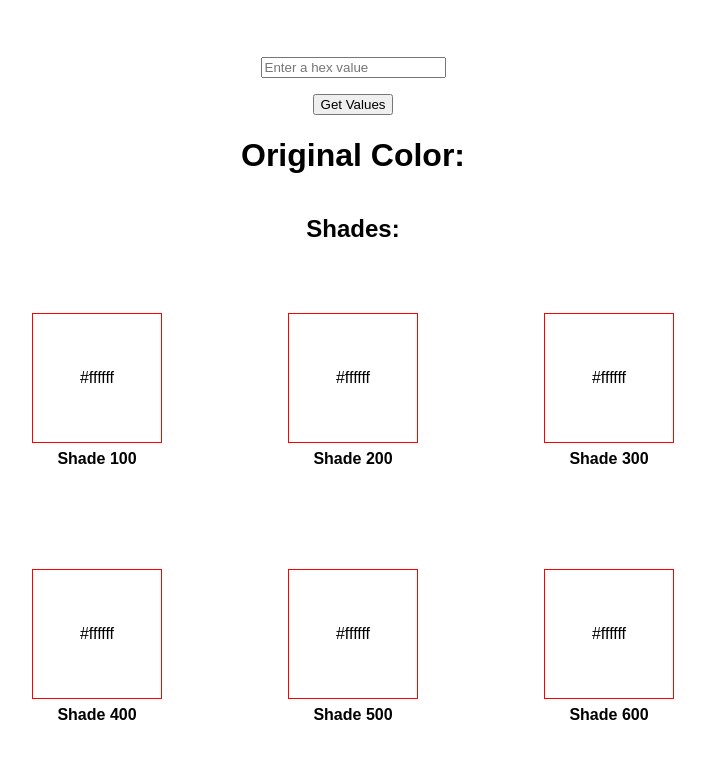
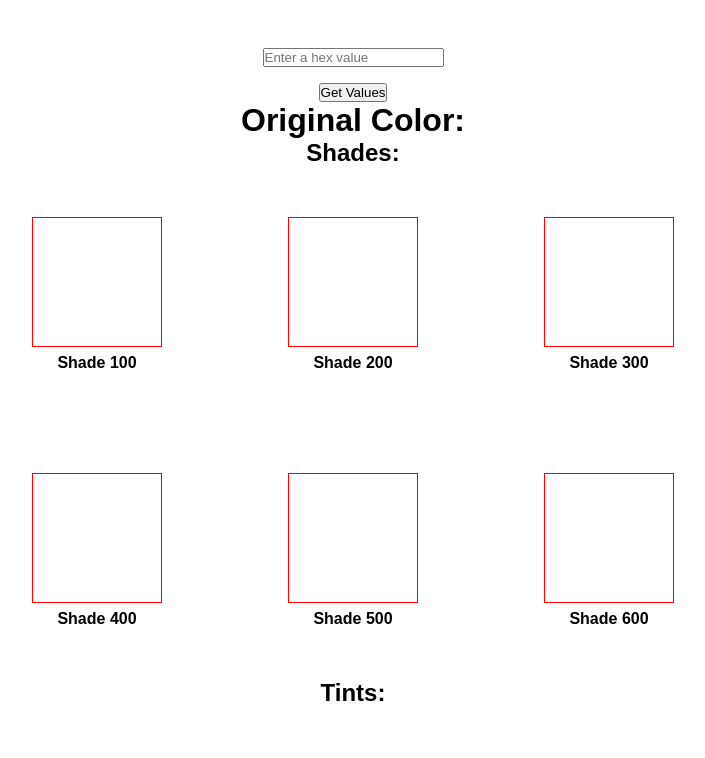
Before and after one commit to LukaWoodson/color_scheme_generator, a React (Create React App) app: page / in a window 1280 px wide. Shown: the top 758 px of the page, without its empty margins (287-992 px from the left). Built offline with nearby package versions, Linux system fonts and the light colour scheme.

Commit message:
Add shades palette

```diff
--- a/src/colors/colors.js
+++ b/src/colors/colors.js
@@ -1,3 +1,134 @@
+// import React, { useRef, useState } from "react";
+// import tinycolor from "tinycolor2";
+// import {
+//   CardWrapper,
+//   ColorCard,
+//   ShadesWrapper,
+//   TextBox,
+//   Wrapper,
+// } from "./styles";
+//
+// function ColorsComponent() {
+//   const inputColorRef = useRef(null);
+//   const [colors, setColors] = useState({
+//     inputColor: "",
+//     textColor: "",
+//     shades: {
+//       100: "",
+//       200: "",
+//       300: "",
+//       400: "",
+//       500: "",
+//       600: "",
+//     },
+//     tints: {
+//       100: "",
+//       200: "",
+//       300: "",
+//       400: "",
+//       500: "",
+//       600: "",
+//     },
+//     triad: {
+//       100: "",
+//       200: "",
+//       300: "",
+//     },
+//     tetrad: {
+//       100: "",
+//       200: "",
+//       300: "",
+//       400: "",
+//     },
+//     monochromatic: {
+//       100: "",
+//       200: "",
+//       300: "",
+//       400: "",
+//       500: "",
+//       600: "",
+//     },
+//     analogous: {
+//       100: "",
+//       200: "",
+//       300: "",
+//       400: "",
+//       500: "",
+//       600: "",
+//     },
+//     splitComp: {
+//       100: "",
+//       200: "",
+//       300: "",
+//     },
+//   });
+//
+//   const handleColorChange = () => {
+//     // NOTE: update colors from input here
+//     setColors({
+//       ...colors,
+//       inputColor: "#" + tinycolor(inputColorRef.current.value).toHex(),
+//       textColor: tinycolor(inputColorRef.current.value.toString())?.isDark()
+//         ? "#ffffff"
+//         : "#000000",
+//       // NOTE: write methods to loop through populating the other objects
+//     });
+//     inputColorRef.current.value = colors.inputColor;
+//   };
+//
+//   return (
+//     <Wrapper>
+//       <TextBox>
+//         <input placeholder={"Enter a hex value"} ref={inputColorRef} />
+//       </TextBox>
+//       <button onClick={handleColorChange}>Get Values</button>
+//       <h1>
+//         {`Original Color: `}
+//         <span
+//           style={{
+//             background: colors.inputColor,
+//             color: colors.textColor,
+//           }}
+//           onChange={() => console.log(colors.textColor)}
+//         >
+//           {colors.inputColor}
+//         </span>
+//       </h1>
+//       <h2>Shades:</h2>
+//       <ShadesWrapper>
+//         <CardWrapper>
+//           <ColorCard>{"#ffffff"}</ColorCard>
+//           <span>Shade 100</span>
+//         </CardWrapper>
+//         <CardWrapper>
+//           <ColorCard>{"#ffffff"}</ColorCard>
+//           <span>Shade 200</span>
+//         </CardWrapper>
+//         <CardWrapper>
+//           <ColorCard>{"#ffffff"}</ColorCard>
+//           <span>Shade 300</span>
+//         </CardWrapper>
+//         <CardWrapper>
+//           <ColorCard>{"#ffffff"}</ColorCard>
+//           <span>Shade 400</span>
+//         </CardWrapper>
+//         <CardWrapper>
+//           <ColorCard>{"#ffffff"}</ColorCard>
+//           <span>Shade 500</span>
+//         </CardWrapper>
+//         <CardWrapper>
+//           <ColorCard>{"#ffffff"}</ColorCard>
+//           <span>Shade 600</span>
+//         </CardWrapper>
+//         <h2>Tints:</h2>
+//         <CardWrapper></CardWrapper>
+//       </ShadesWrapper>
+//     </Wrapper>
+//   );
+// }
+//
+// export default ColorsComponent;
+
 import React, { useRef, useState } from "react";
 import tinycolor from "tinycolor2";
 import {
@@ -64,16 +195,28 @@ function ColorsComponent() {
   });
 
   const handleColorChange = () => {
-    // NOTE: update colors from input here
+    const newInputColor = "#" + tinycolor(inputColorRef.current.value).toHex();
+    const newTextColor = tinycolor(newInputColor).isDark()
+      ? "#ffffff"
+      : "#000000";
+    const newShades = {};
+
+    // populate shades object with darker shades of input color
+    let s = 0;
+    for (let i = 1; i <= 6; i++) {
+      newShades[parseInt(`${i}00`)] = tinycolor(newInputColor)
+        .darken(s)
+        .toHexString();
+      s += 6;
+    }
+
     setColors({
       ...colors,
-      inputColor: "#" + tinycolor(inputColorRef.current.value).toHex(),
-      textColor: tinycolor(inputColorRef.current.value.toString())?.isDark()
-        ? "#ffffff"
-        : "#000000",
-      // NOTE: write methods to loop through populating the other objects
+      inputColor: newInputColor,
+      textColor: newTextColor,
+      shades: newShades,
     });
-    inputColorRef.current.value = colors.inputColor;
+    inputColorRef.current.value = newInputColor;
   };
 
   return (
@@ -89,38 +232,31 @@ function ColorsComponent() {
             background: colors.inputColor,
             color: colors.textColor,
           }}
-          onChange={() => console.log(colors.textColor)}
         >
           {colors.inputColor}
         </span>
       </h1>
       <h2>Shades:</h2>
       <ShadesWrapper>
-        <CardWrapper>
-          <ColorCard>{"#ffffff"}</ColorCard>
-          <span>Shade 100</span>
-        </CardWrapper>
-        <CardWrapper>
-          <ColorCard>{"#ffffff"}</ColorCard>
-          <span>Shade 200</span>
-        </CardWrapper>
-        <CardWrapper>
-          <ColorCard>{"#ffffff"}</ColorCard>
-          <span>Shade 300</span>
-        </CardWrapper>
-        <CardWrapper>
-          <ColorCard>{"#ffffff"}</ColorCard>
-          <span>Shade 400</span>
-        </CardWrapper>
-        <CardWrapper>
-          <ColorCard>{"#ffffff"}</ColorCard>
-          <span>Shade 500</span>
-        </CardWrapper>
-        <CardWrapper>
-          <ColorCard>{"#ffffff"}</ColorCard>
-          <span>Shade 600</span>
-        </CardWrapper>
+        {Object.keys(colors.shades).map((key) => (
+          <CardWrapper key={key}>
+            <ColorCard
+              style={{
+                backgroundColor: colors.shades[key],
+                color: colors.textColor,
+              }}
+            >
+              {colors.shades[key]}
+            </ColorCard>
+            <span>{`Shade ${key}`}</span>
+          </CardWrapper>
+        ))}
       </ShadesWrapper>
+      <h2>Tints:</h2>
+      <ShadesWrapper>
+        {/* TODO: Populate tints object and render cards */}
+      </ShadesWrapper>
+      {/* TODO: Render other color palettes */}
     </Wrapper>
   );
 }
--- a/src/colors/styles.js
+++ b/src/colors/styles.js
@@ -4,9 +4,9 @@ export const Wrapper = styled.div`
   display: flex;
   flex-direction: column;
   justify-content: center;
-  height: 100vh;
   max-width: 80vw;
   align-items: center;
+  margin: 2rem;
 `;
 
 export const TextBox = styled.div`
--- a/src/styles.css
+++ b/src/styles.css
@@ -1,7 +1,12 @@
+* {
+	margin: 0;
+	padding: 0;
+}
+
 .App {
-  font-family: sans-serif;
-  text-align: center;
-  display: flex;
-  justify-content: center;
-  align-items: center;
+	font-family: sans-serif;
+	text-align: center;
+	display: flex;
+	justify-content: center;
+	align-items: center;
 }
```
